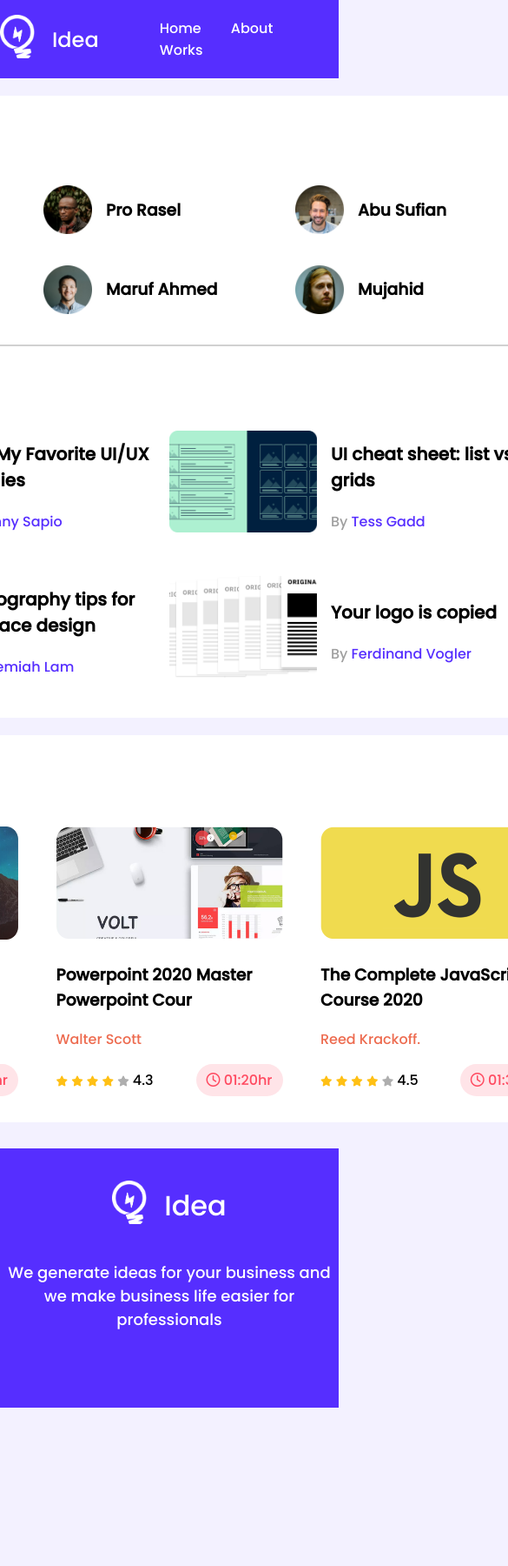
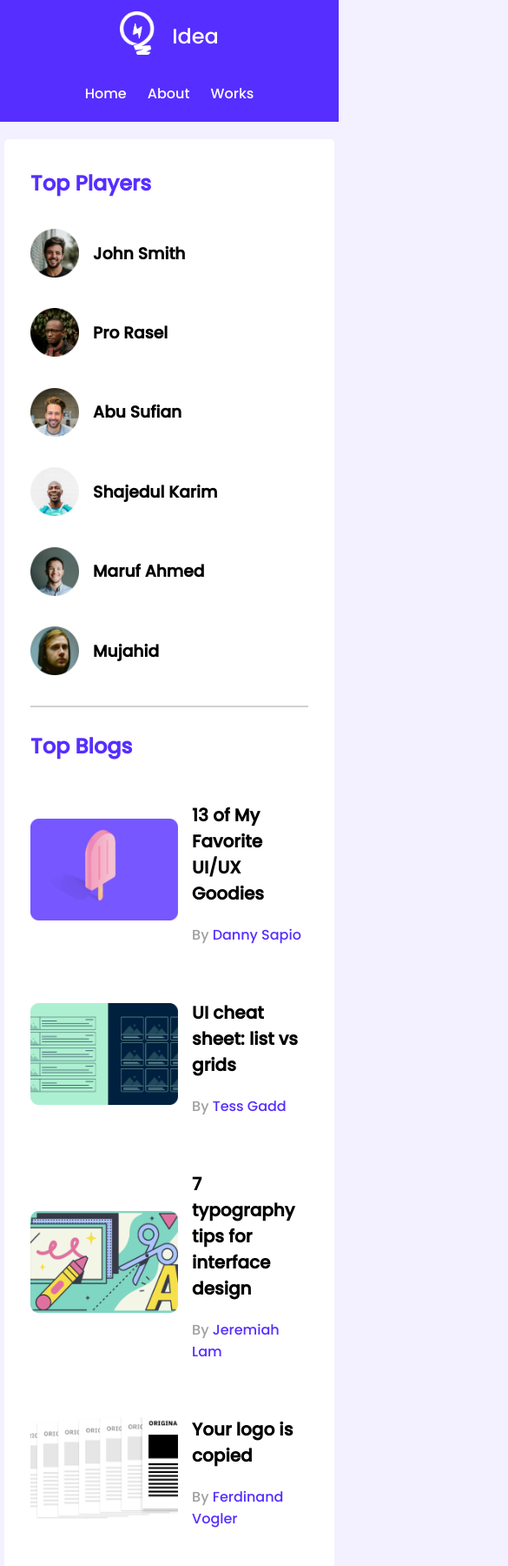
Before and after one commit to sabbirahammadProf/Leader-Board, a plain HTML site: page index.html in a window 390 px wide. Shown: the top 1800 px of the page at 87% size, 585 px wide, since content can reach past the window. Before the commit the page ends 1618 px from the top, so only its background shows below. Drawn offline with Linux system fonts and the light colour scheme.

Commit message:
Responsive done

```diff
--- a/style.css
+++ b/style.css
@@ -240,3 +240,81 @@ footer p {
     font-size: 18px;
     text-align: center;
 }
+
+/* =======================================
+     Media queary for responsive site
+====================================== */
+
+/* Ipad display */
+
+@media only screen and (max-width: 992px) and (min-width: 768px) {
+
+    .container {
+        width: 90%;
+    }
+
+    .navbar {
+        width: 90%;
+    }
+
+    .course-detail .fa-star,
+    span,
+    .fa-clock,
+    .course-detail {
+        font-size: 10px;
+    }
+}
+
+/* Iphone X display */
+@media only screen and (max-width: 668px) and (min-width: 280px) {
+    .container {
+        width: 82%;
+    }
+
+    .navbar {
+        width: 90%;
+    }
+
+    .navbar {
+        flex-direction: column;
+        align-items: center;
+        justify-content: center;
+    }
+
+    .navbar ul {
+        padding: 0;
+    }
+
+    .navbar ul li {
+        margin: 0 10px;
+    }
+
+    .players {
+        grid-template-columns: repeat(1, 1fr);
+    }
+
+    .blogs {
+        grid-template-columns: repeat(1, 1fr);
+    }
+
+    .courses {
+        flex-direction: column;
+        align-items: center;
+    }
+
+    .course {
+        width: 80%;
+        margin-bottom: 45px;
+    }
+
+    .course-detail .fa-star,
+    span,
+    .fa-clock,
+    .course-detail {
+        font-size: 10px;
+    }
+
+    footer {
+        padding: 20px 10px 50px 10px;
+    }
+}
```
